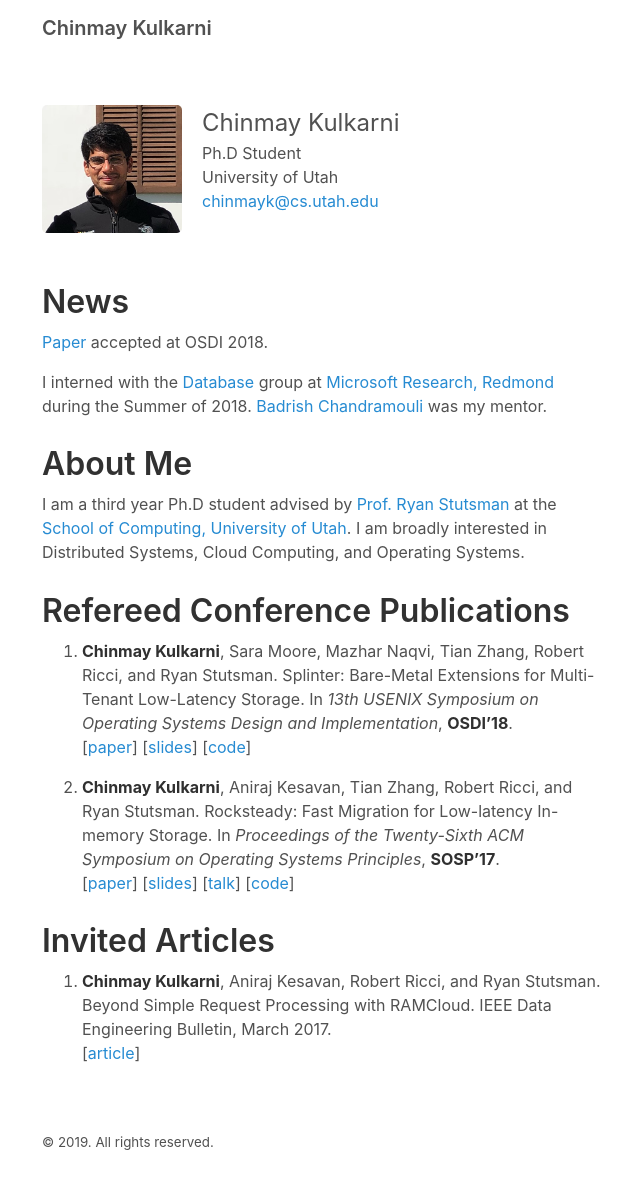
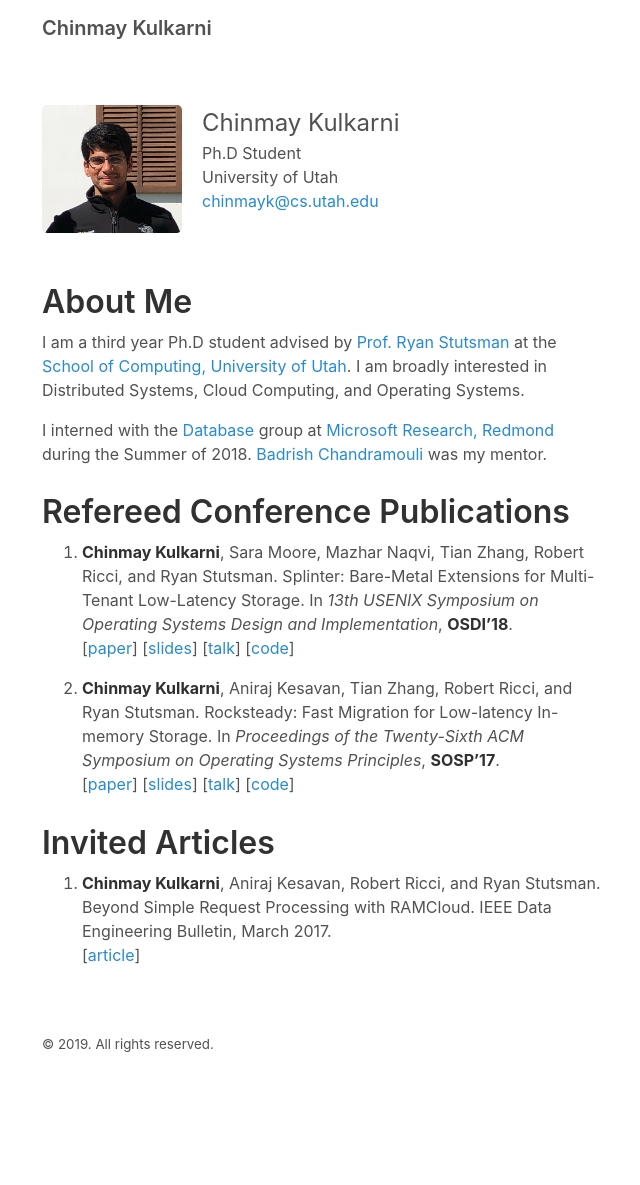
Before and after one commit to chinkulkarni/chinkulkarni.github.io, a Jekyll site: the page built from index.md, in a window 1280 px wide. Shown: the whole page, without its empty margins (318-958 px from the left). Built offline with Jekyll 4.4.1, drawn with Linux system fonts in a browser that asks for light colours; after the commit the page ends 1087 px from its top, so only the background shows below that.

Commit message:
Add OSDI talk link

```diff
--- a/index.md
+++ b/index.md
@@ -14,19 +14,15 @@ University of Utah<br>
 
 <p></p>
 
-# News
-
-[Paper](https://www.usenix.org/conference/osdi18/presentation/kulkarni) accepted at OSDI 2018.
-
-I interned with the [Database](https://www.microsoft.com/en-us/research/group/database/?from=http%3A%2F%2Fresearch.microsoft.com%2Fdb%2F)
-group at [Microsoft Research, Redmond](https://www.microsoft.com/en-us/research/?from=http%3A%2F%2Fresearch.microsoft.com%2F)
-during the Summer of 2018. [Badrish Chandramouli](http://badrish.net/) was my mentor.
-
 # About Me
 
 I am a third year Ph.D student advised by [Prof. Ryan Stutsman](http://rstutsman.github.io/) at
 the [School of Computing, University of Utah](http://www.cs.utah.edu/). I am broadly interested in
 Distributed Systems, Cloud Computing, and Operating Systems.
+
+I interned with the [Database](https://www.microsoft.com/en-us/research/group/database/?from=http%3A%2F%2Fresearch.microsoft.com%2Fdb%2F)
+group at [Microsoft Research, Redmond](https://www.microsoft.com/en-us/research/?from=http%3A%2F%2Fresearch.microsoft.com%2F)
+during the Summer of 2018. [Badrish Chandramouli](http://badrish.net/) was my mentor.
 
 # Refereed Conference Publications
 
@@ -35,6 +31,7 @@ Distributed Systems, Cloud Computing, and Operating Systems.
    In *13th USENIX Symposium on Operating Systems Design and Implementation*, **OSDI'18**.<br>
    [[paper](https://chinkulkarni.github.io/public/osdi18-kulkarni.pdf)]
    [[slides](https://chinkulkarni.github.io/public/splinter.pdf)]
+   [[talk](https://www.usenix.org/conference/osdi18/presentation/kulkarni)]
    [[code](https://github.com/utah-scs/Sandstorm)]
 
 2. **Chinmay Kulkarni**, Aniraj Kesavan, Tian Zhang, Robert Ricci, and Ryan Stutsman.
```
